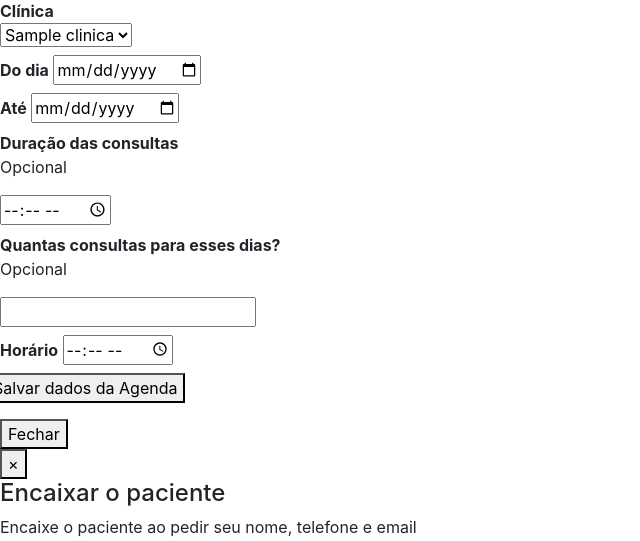
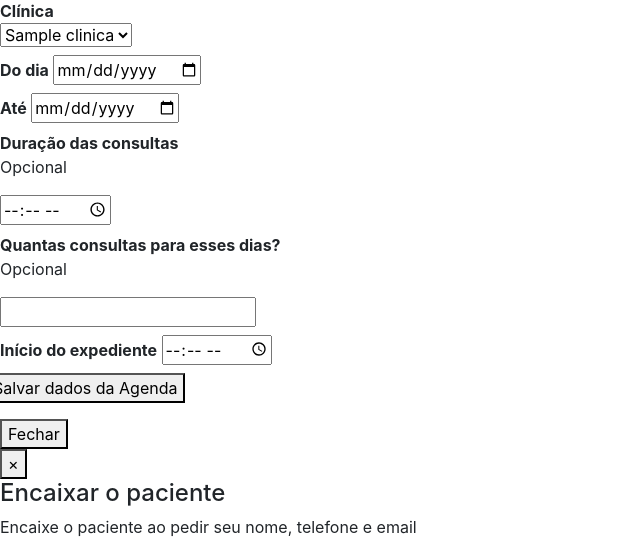
Before and after one commit to raphaelramosds/psi, a CodeIgniter app: the page made by src/application/views/Agenda/index.php in a window 1280 px wide. Shown: the part 703-1244 px from the top of the page, without its empty margins (0-640 px from the left). Run offline with CodeIgniter, Linux system fonts and the light colour scheme; tables that the repository leaves empty hold one stand-in row (values such as "Sample post"); the template is opened without the code that fills it: most values are stand-ins (such as "Sample title", 1, 10 or a date in 2020); data that the repository does not hold is empty.

Commit message:
Alteração de algumas labels

```diff
--- a/src/application/views/Agenda/index.php
+++ b/src/application/views/Agenda/index.php
@@ -313,7 +313,7 @@
                    </label>
 
                    <label class="ls-label col-md-6">
-                        <b class="ls-label-text">Horário</b>
+                        <b class="ls-label-text">Início do expediente</b>
                         <input type='time' name='hora[]' required>
                    </label>
 
```
